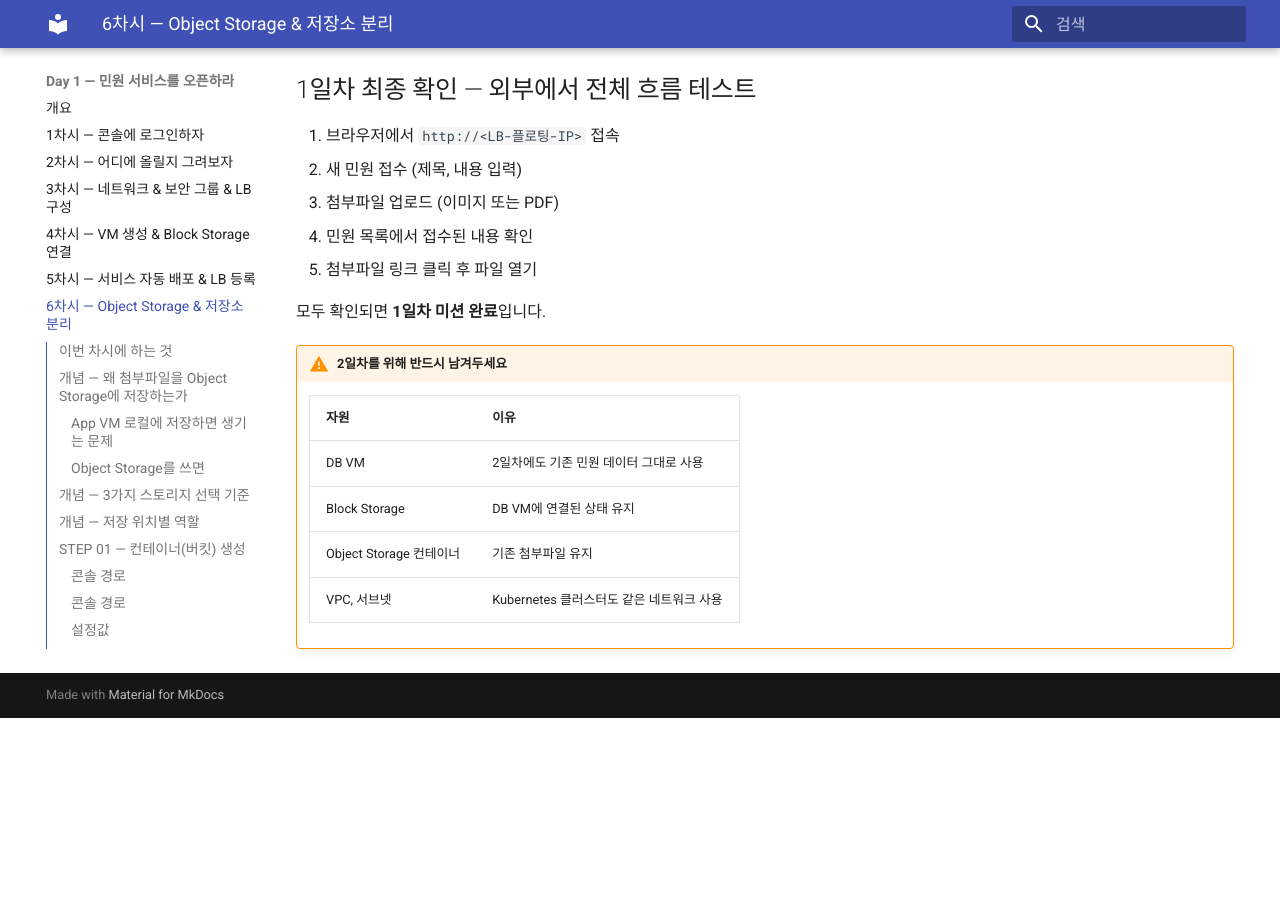
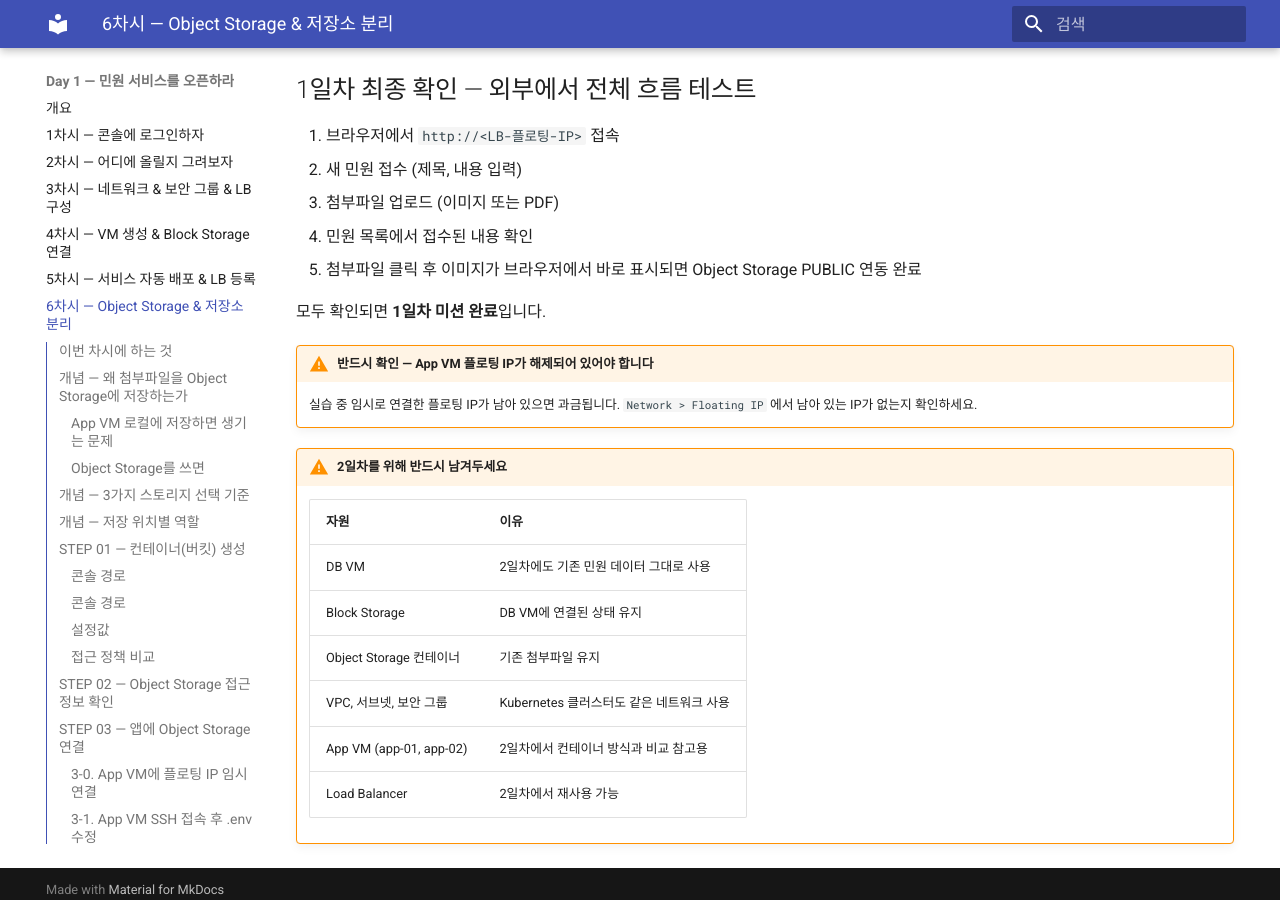
Before and after one commit to skilleat-labs/cloud-native-minwon-lab, an MkDocs documentation site: the page built from docs/day1/session6.md, in a window 1280 px wide and 900 px high, scrolled down 9350 px. Built offline with MkDocs 1.6.1 and Material for MkDocs 9.7.7, drawn with Linux system fonts in a browser that asks for light colours; before the commit the page ends 10068 px from its top, so only the background shows below that.

Commit message:
docs: 1일차 최종 확인 섹션 보강 (플로팅 IP 확인, 남겨둘 자원 추가)

```diff
--- a/docs/day1/session6.md
+++ b/docs/day1/session6.md
@@ -318,9 +318,13 @@
 2. 새 민원 접수 (제목, 내용 입력)
 3. 첨부파일 업로드 (이미지 또는 PDF)
 4. 민원 목록에서 접수된 내용 확인
-5. 첨부파일 링크 클릭 후 파일 열기
+5. 첨부파일 클릭 후 이미지가 브라우저에서 바로 표시되면 Object Storage PUBLIC 연동 완료
 
 모두 확인되면 **1일차 미션 완료**입니다.
+
+!!! warning "반드시 확인 — App VM 플로팅 IP가 해제되어 있어야 합니다"
+    실습 중 임시로 연결한 플로팅 IP가 남아 있으면 과금됩니다.
+    `Network > Floating IP` 에서 남아 있는 IP가 없는지 확인하세요.
 
 !!! warning "2일차를 위해 반드시 남겨두세요"
     | 자원 | 이유 |
@@ -328,4 +332,6 @@
     | DB VM | 2일차에도 기존 민원 데이터 그대로 사용 |
     | Block Storage | DB VM에 연결된 상태 유지 |
     | Object Storage 컨테이너 | 기존 첨부파일 유지 |
-    | VPC, 서브넷 | Kubernetes 클러스터도 같은 네트워크 사용 |
+    | VPC, 서브넷, 보안 그룹 | Kubernetes 클러스터도 같은 네트워크 사용 |
+    | App VM (app-01, app-02) | 2일차에서 컨테이너 방식과 비교 참고용 |
+    | Load Balancer | 2일차에서 재사용 가능 |
```
